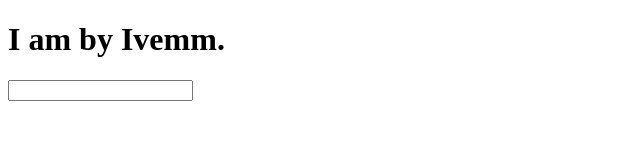
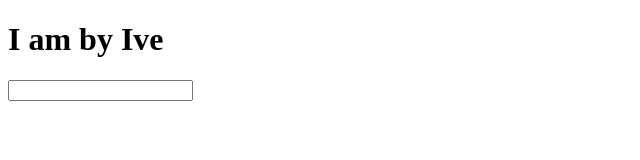
Before and after one commit to Isaaclkm/Dictionnary, a plain HTML site: page starter-code/index.html in a window 1280 px wide. Shown: the whole page, without its empty margins (0-640 px from the left). Drawn offline with Linux system fonts and the light colour scheme.

```diff
--- a/starter-code/index.html
+++ b/starter-code/index.html
@@ -9,7 +9,7 @@
   <title>Frontend Mentor | Dictionary web app</title>
 </head>
 <body>
-    <h1>I am by Ivemm.</h1>
+    <h1>I am by Ive</h1>
     <input type="text" name="" id="">
 </body>
 </html>
```
